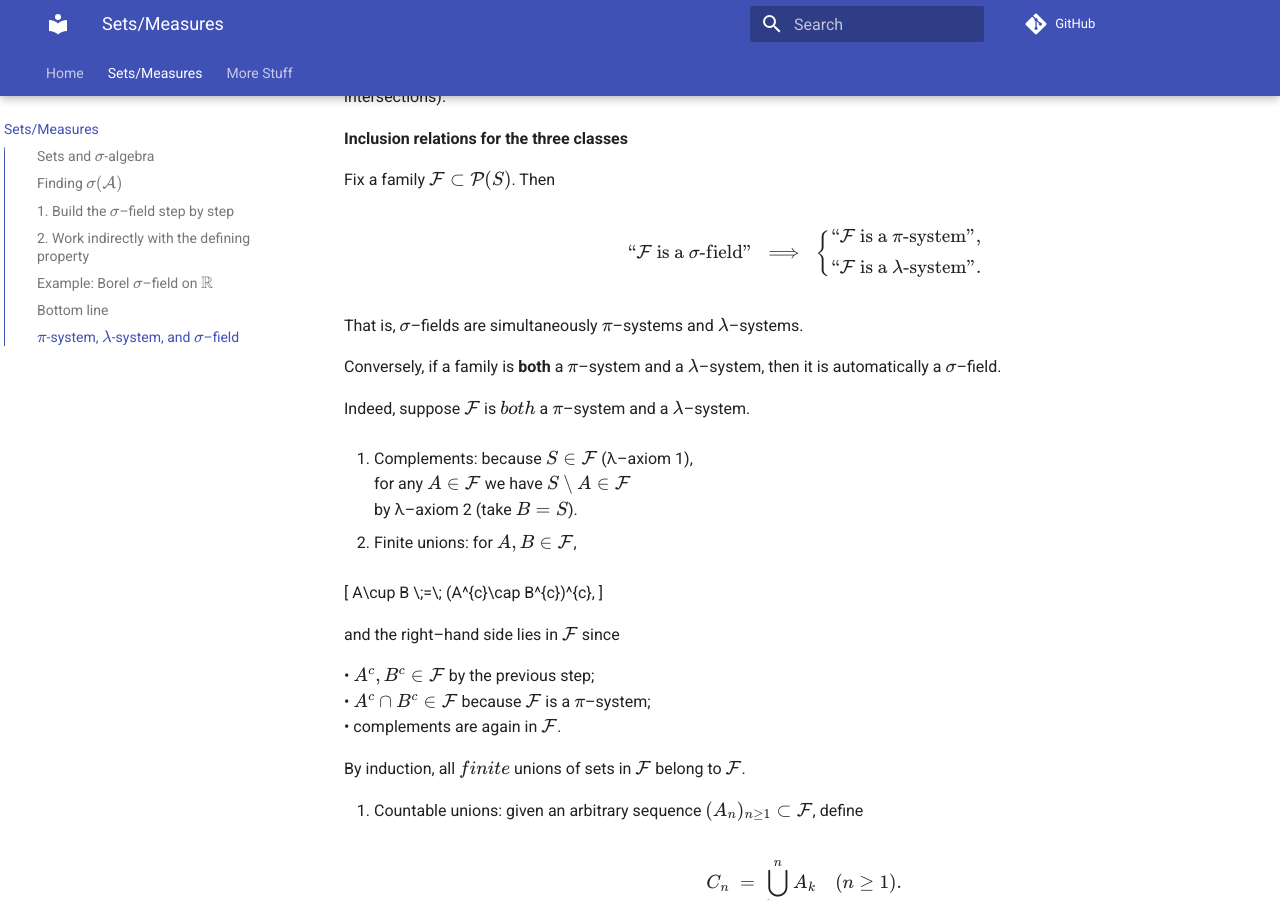
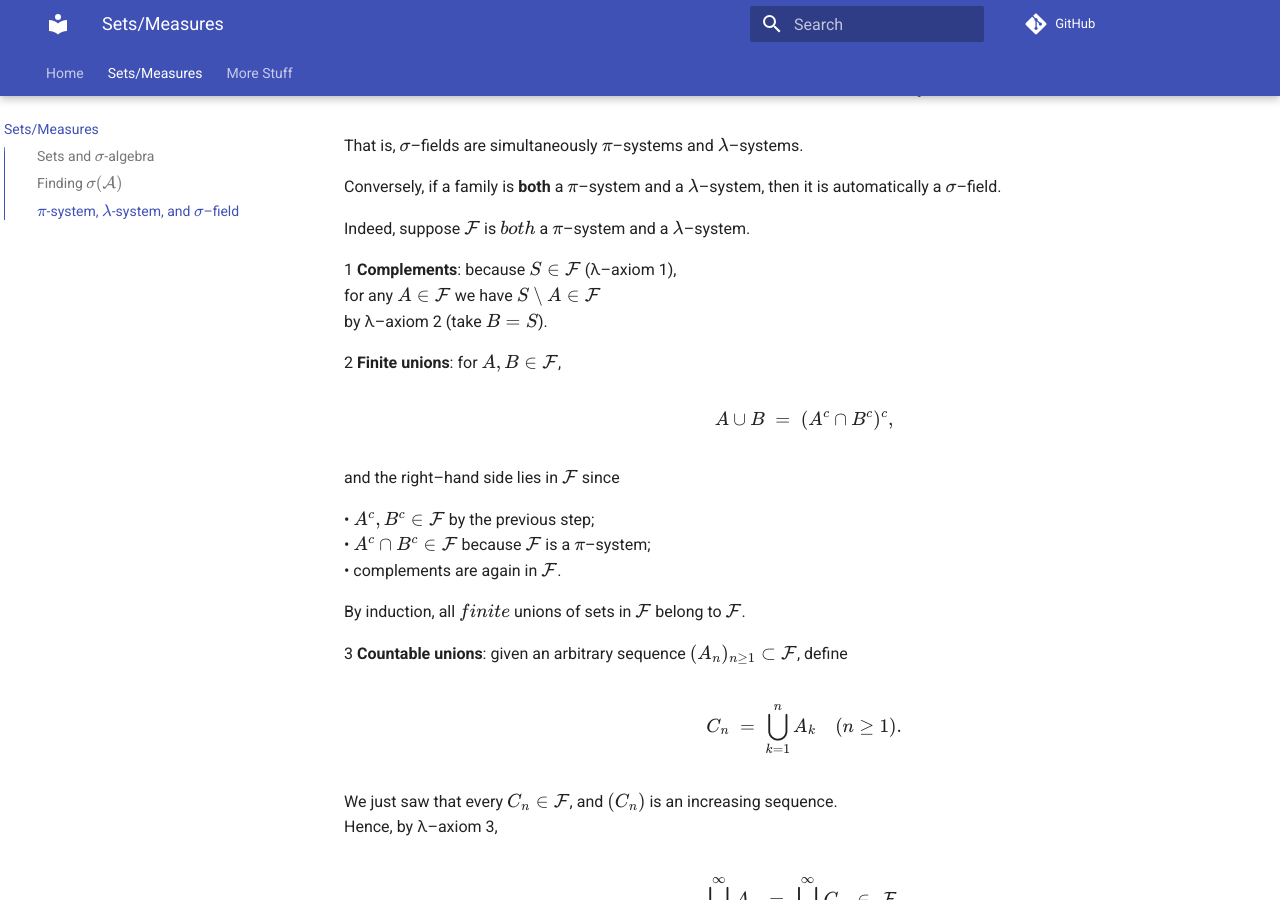
Before and after one commit to srirams05/Prob-Mkdocs, an MkDocs documentation site: the page built from docs/chapter1.md, in a window 1280 px wide and 900 px high, scrolled down 3823 px. Built offline with MkDocs 1.6.1 and Material for MkDocs 9.7.7, drawn with Linux system fonts in a browser that asks for light colours; comment, search, counter and statistics services are not loaded; some of the changed text lies outside the part shown.

Commit message:
chapter1 update

```diff
--- a/docs/chapter1.md
+++ b/docs/chapter1.md
@@ -50,9 +50,7 @@
 You almost never enumerate “all $\sigma$–fields that contain $\mathcal A$.”
 Instead you use one (or both) of the following practical principles.
 
---------------------------------------------------------------------
-1.  Build the $\sigma$–field step by step
---------------------------------------------------------------------
+1  **Build the $\sigma$–field step by step**
 
 Start with $\mathcal A$ and keep closing under the three defining
 operations.
@@ -83,6 +81,7 @@
 belong to some $\sigma$–field that contains $\mathcal A$, so
 $\sigma(\mathcal A)\subset\mathcal A_\infty$.
 Therefore
+
 \[
 \boxed{\;\sigma(\mathcal A)=\mathcal A_\infty\;}.
 \]
@@ -93,9 +92,7 @@
 sophisticated transfinite recursion is needed, but the idea is the
 same.)
 
---------------------------------------------------------------------
-2.  Work *indirectly* with the defining property
---------------------------------------------------------------------
+2  **Work *indirectly* with the defining property**
 
 Suppose you want to prove that every set in $\sigma(\mathcal A)$ enjoys
 some property $P$.  Let
@@ -151,9 +146,7 @@
     interval.  By the indirect principle,
     $\sigma(\mathcal A)\subset\mathcal G$ and the result follows.
 
---------------------------------------------------------------------
-Bottom line
---------------------------------------------------------------------
+**Bottom line**
 
 Although the definition of $\sigma(\mathcal A)$ involves an abstract
 intersection over *all* $\sigma$–fields, in practice you
@@ -212,16 +205,16 @@
 
 Indeed, suppose $\mathcal F$ is $\textit{both}$ a $\pi$–system and a $\lambda$–system.
 
-1. Complements: because $S\in\mathcal F$ (λ–axiom 1),
+1 **Complements**: because $S\in\mathcal F$ (λ–axiom 1),
    for any $A\in\mathcal F$ we have $S\setminus A\in\mathcal F$
    by λ–axiom 2 (take $B=S$).
 
-2. Finite unions: for $A,B\in\mathcal F$,
+2 **Finite unions**: for $A,B\in\mathcal F$,
 
 
- \[
+\[
      A\cup B \;=\; (A^{c}\cap B^{c})^{c},
- \]
+\]
 
 
    and the right–hand side lies in $\mathcal F$ since
@@ -232,7 +225,7 @@
 
    By induction, all $\textit{finite}$ unions of sets in $\mathcal F$ belong to $\mathcal F$.
 
-3. Countable unions: given an arbitrary sequence $(A_n)_{n\ge1}\subset\mathcal F$, define
+3 **Countable unions**: given an arbitrary sequence $(A_n)_{n\ge1}\subset\mathcal F$, define
 
 
 \[
```
Also changed, not shown: other parts of docs/chapter1.md (+1 -3 lines).
